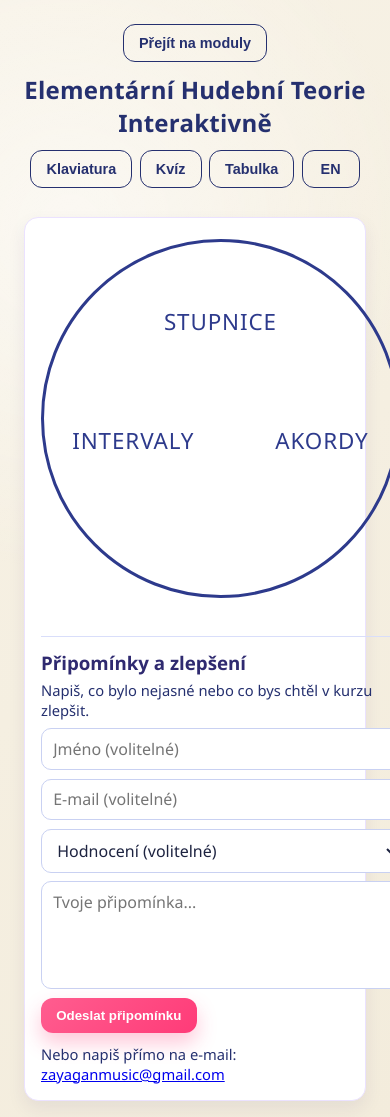
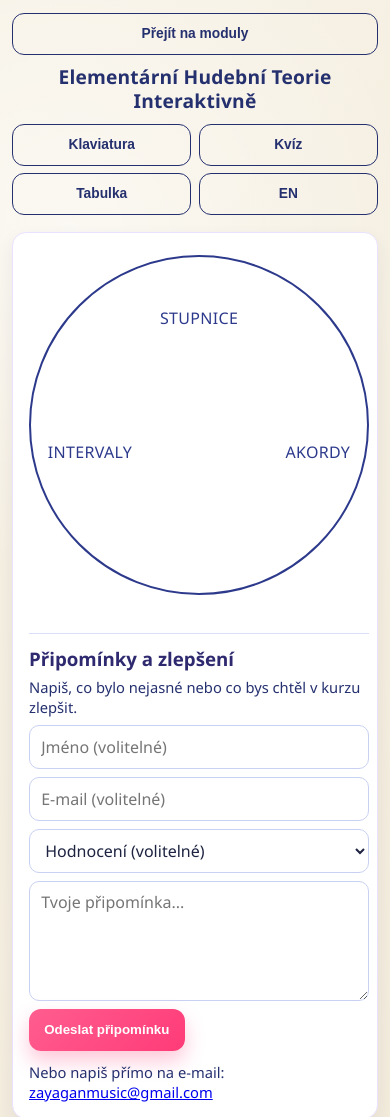
Before and after one commit to zayagan/hudebni-online-kurz, a website: page index.html in a window 390 px wide. Shown: the top 1117 px of the page. Drawn offline with Linux system fonts and the light colour scheme.

Commit message:
Improve mobile and tablet responsive layout

```diff
--- a/styles.css
+++ b/styles.css
@@ -1405,3 +1405,145 @@ label {
     margin: 0 1.5rem 1.2rem;
   }
 }
+
+/* Tablet + Mobile Refinement */
+@media (max-width: 1024px) {
+  .topbar {
+    padding: 1rem;
+    gap: 0.8rem;
+  }
+
+  .layout,
+  .layout-single,
+  .landing-grid {
+    padding-left: 1rem;
+    padding-right: 1rem;
+  }
+
+  .lesson-link,
+  .btn,
+  .top-tab {
+    min-height: 42px;
+  }
+
+  body.frontend-preview .topbar {
+    display: grid;
+    grid-template-columns: 1fr;
+    gap: 0.65rem;
+    justify-items: stretch;
+  }
+
+  body.frontend-preview .preview-left,
+  body.frontend-preview .preview-center,
+  body.frontend-preview .preview-right {
+    justify-items: center;
+  }
+
+  body.frontend-preview .top-tabs {
+    width: 100%;
+    justify-content: center;
+  }
+
+  .triad-wheel {
+    width: min(520px, 92vw);
+  }
+
+  .triad-label {
+    font-size: clamp(1.2rem, 2.5vw, 1.7rem);
+  }
+}
+
+@media (max-width: 768px) {
+  .topbar h1 {
+    font-size: 1.2rem;
+    line-height: 1.25;
+  }
+
+  body.frontend-preview .top-tabs {
+    display: grid;
+    grid-template-columns: repeat(2, minmax(0, 1fr));
+    gap: 0.45rem;
+  }
+
+  body.frontend-preview .top-tab {
+    width: 100%;
+    padding: 0.52rem 0.45rem;
+    font-size: 0.86rem;
+  }
+
+  .triad-wheel {
+    width: min(420px, 94vw);
+  }
+
+  .label-top {
+    top: 15%;
+  }
+
+  .label-left,
+  .label-right {
+    top: 58%;
+  }
+
+  .label-left {
+    left: 6%;
+  }
+
+  .label-right {
+    right: 6%;
+  }
+
+  .feedback-form {
+    gap: 0.5rem;
+  }
+
+  .feedback-form input,
+  .feedback-form select,
+  .feedback-form textarea {
+    min-height: 44px;
+    font-size: 16px; /* prevents iOS zoom on focus */
+  }
+
+  .feedback-form textarea {
+    min-height: 120px;
+  }
+
+  .preview-keyboard-panel .keyboard {
+    padding: 0.55rem;
+  }
+}
+
+@media (max-width: 480px) {
+  .topbar {
+    padding: 0.8rem 0.75rem;
+  }
+
+  .layout,
+  .layout-single,
+  .landing-grid {
+    padding-left: 0.75rem;
+    padding-right: 0.75rem;
+  }
+
+  .triad-wheel {
+    width: min(340px, 94vw);
+    border-width: 2px;
+  }
+
+  .triad-label {
+    font-size: 1rem;
+    letter-spacing: 0.02em;
+  }
+
+  .label-left {
+    left: 5%;
+  }
+
+  .label-right {
+    right: 5%;
+  }
+
+  .preview-keyboard-panel .keyboard {
+    margin-left: -0.2rem;
+    margin-right: -0.2rem;
+  }
+}
```
